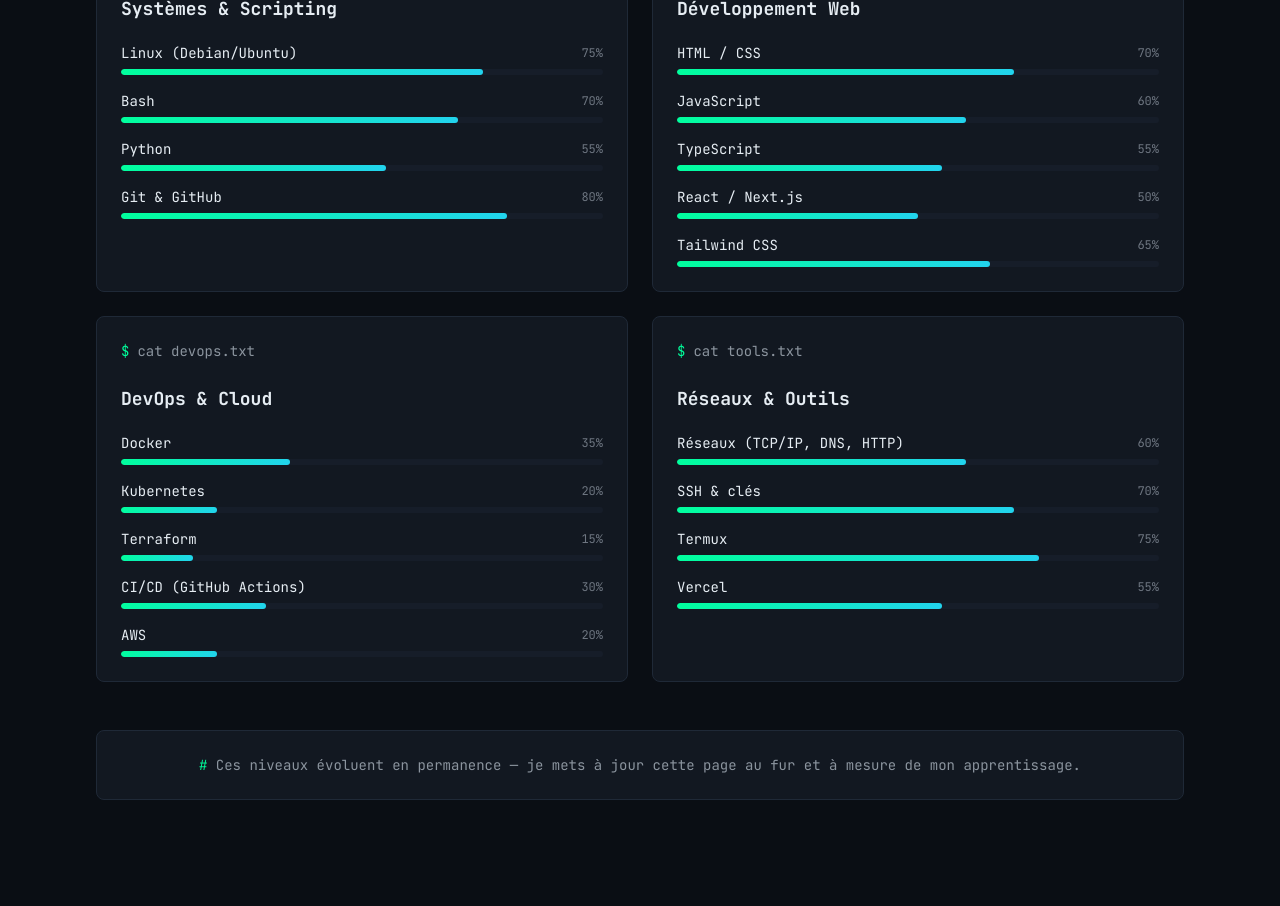
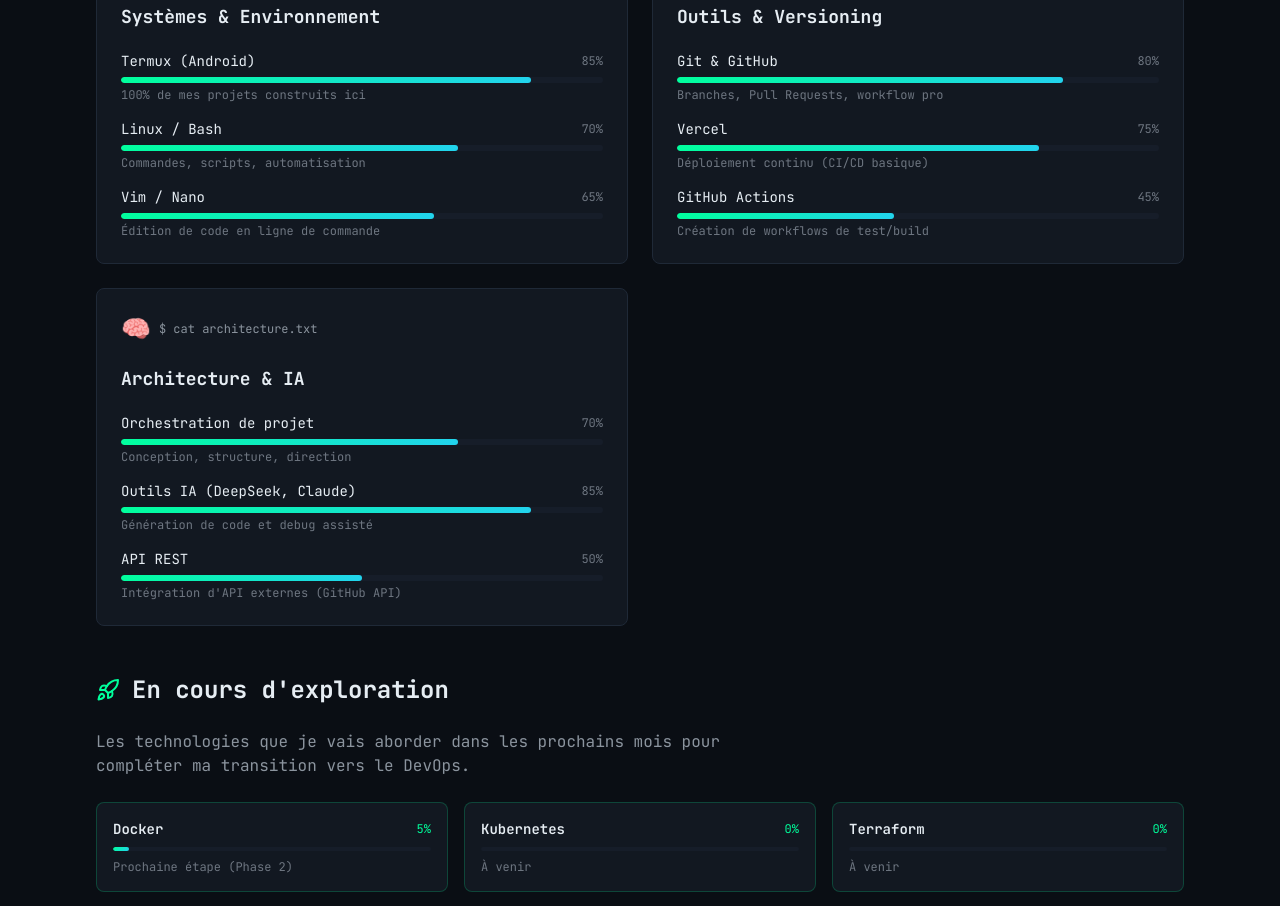
Before and after one commit to fotsingndiguedevy-dev/Portfolio-, a Next.js app: page /skills in a window 1280 px wide. Shown: the part 480-1386 px from the top of the page. Built offline with nearby package versions, Linux system fonts and the light colour scheme.

Commit message:
refonte(skills): mise à jour des compétences (Termux, IA, outils) sans survendre le code

```diff
--- a/app/skills/page.tsx
+++ b/app/skills/page.tsx
@@ -1,9 +1,11 @@
 import PageHeader from "@/components/ui/PageHeader";
-import { skillsData } from "@/content/skills";
+import { skillsData, learningSkills } from "@/content/skills";
+import { Rocket } from "lucide-react";
 
 export const metadata = {
   title: "Compétences | Fotsing Ndigue Devy",
-  description: "Mes compétences techniques en DevOps, développement et systèmes.",
+  description:
+    "Mes compétences techniques, mes outils et mon environnement de travail.",
 };
 
 export default function SkillsPage() {
@@ -12,22 +14,21 @@
       <PageHeader
         command="ls -la skills/"
         title="Compétences"
-        subtitle="Les technologies que j'utilise et mon niveau actuel sur chacune"
+        subtitle="Mon environnement de travail et mes outils"
       />
 
       <section className="container-custom py-12 md:py-16">
-        <div className="grid md:grid-cols-2 gap-6">
+        {/* CATÉGORIES PRINCIPALES */}
+        <div className="grid md:grid-cols-2 gap-6 mb-12">
           {skillsData.map((category) => (
             <div
               key={category.title}
               className="bg-bg-soft border border-border rounded-lg p-6 hover:border-accent-green/30 transition-colors"
             >
-              <div className="flex items-center gap-2 mb-6">
-                <span className="text-accent-green font-mono text-sm">
-                  $
-                </span>
-                <span className="text-text-muted font-mono text-sm">
-                  {category.command}
+              <div className="flex items-center gap-2 mb-5">
+                <span className="text-2xl">{category.icon}</span>
+                <span className="text-text-muted font-mono text-xs">
+                  $ {category.command}
                 </span>
               </div>
 
@@ -46,12 +47,17 @@
                         {skill.level}%
                       </span>
                     </div>
-                    <div className="h-1.5 bg-bg-card rounded-full overflow-hidden">
+                    <div className="h-1.5 bg-bg-card rounded-full overflow-hidden mb-1">
                       <div
                         className="h-full bg-gradient-accent rounded-full transition-all duration-500"
                         style={{ width: `${skill.level}%` }}
                       />
                     </div>
+                    {skill.note && (
+                      <p className="text-xs text-text-dim font-mono">
+                        {skill.note}
+                      </p>
+                    )}
                   </div>
                 ))}
               </div>
@@ -59,12 +65,53 @@
           ))}
         </div>
 
-        {/* Note bas de page */}
+        {/* SECTION APPRENTISSAGE */}
+        <div className="mb-8">
+          <div className="flex items-center gap-3 mb-6">
+            <Rocket size={24} className="text-accent-green" />
+            <h2 className="text-2xl font-mono font-bold text-text">
+              En cours d&apos;exploration
+            </h2>
+          </div>
+          <p className="text-text-muted mb-6 max-w-2xl">
+            Les technologies que je vais aborder dans les prochains mois pour
+            compléter ma transition vers le DevOps.
+          </p>
+
+          <div className="grid sm:grid-cols-2 md:grid-cols-3 gap-4">
+            {learningSkills.map((skill) => (
+              <div
+                key={skill.name}
+                className="bg-bg-soft border border-accent-green/20 rounded-lg p-4 hover:border-accent-green/50 transition-colors"
+              >
+                <div className="flex items-center justify-between mb-2">
+                  <span className="text-sm text-text font-mono font-semibold">
+                    {skill.name}
+                  </span>
+                  <span className="text-xs text-accent-green font-mono">
+                    {skill.level}%
+                  </span>
+                </div>
+                <div className="h-1 bg-bg-card rounded-full overflow-hidden mb-2">
+                  <div
+                    className="h-full bg-gradient-accent rounded-full transition-all duration-500"
+                    style={{ width: `${skill.level}%` }}
+                  />
+                </div>
+                <p className="text-xs text-text-dim font-mono">
+                  {skill.note}
+                </p>
+              </div>
+            ))}
+          </div>
+        </div>
+
+        {/* NOTE DE BAS DE PAGE */}
         <div className="mt-12 bg-bg-soft border border-border rounded-lg p-6 text-center">
           <p className="text-text-muted font-mono text-sm">
-            <span className="text-accent-green">#</span> Ces niveaux évoluent en
-            permanence — je mets à jour cette page au fur et à mesure de mon
-            apprentissage.
+            <span className="text-accent-green">#</span> Ces compétences sont mises à
+            jour au fur et à mesure de ma progression. L&apos;accent est mis sur
+            mon environnement (Termux) et ma capacité à orchestrer des outils modernes.
           </p>
         </div>
       </section>
--- a/content/skills.ts
+++ b/content/skills.ts
@@ -1,56 +1,105 @@
 export interface Skill {
   name: string;
-  level: number; // 0 à 100
-  icon?: string;
+  level: number;
+  note?: string;
 }
 
 export interface SkillCategory {
   title: string;
   command: string;
+  icon: string;
   skills: Skill[];
 }
 
 export const skillsData: SkillCategory[] = [
   {
-    title: "Systèmes & Scripting",
+    title: "Systèmes & Environnement",
     command: "cat system.txt",
+    icon: "🖥️",
     skills: [
-      { name: "Linux (Debian/Ubuntu)", level: 75 },
-      { name: "Bash", level: 70 },
-      { name: "Python", level: 55 },
-      { name: "Git & GitHub", level: 80 },
+      {
+        name: "Termux (Android)",
+        level: 85,
+        note: "100% de mes projets construits ici",
+      },
+      {
+        name: "Linux / Bash",
+        level: 70,
+        note: "Commandes, scripts, automatisation",
+      },
+      {
+        name: "Vim / Nano",
+        level: 65,
+        note: "Édition de code en ligne de commande",
+      },
     ],
   },
   {
-    title: "Développement Web",
-    command: "cat web.txt",
+    title: "Outils & Versioning",
+    command: "cat tools.txt",
+    icon: "🔧",
     skills: [
-      { name: "HTML / CSS", level: 70 },
-      { name: "JavaScript", level: 60 },
-      { name: "TypeScript", level: 55 },
-      { name: "React / Next.js", level: 50 },
-      { name: "Tailwind CSS", level: 65 },
+      {
+        name: "Git & GitHub",
+        level: 80,
+        note: "Branches, Pull Requests, workflow pro",
+      },
+      {
+        name: "Vercel",
+        level: 75,
+        note: "Déploiement continu (CI/CD basique)",
+      },
+      {
+        name: "GitHub Actions",
+        level: 45,
+        note: "Création de workflows de test/build",
+      },
     ],
   },
   {
-    title: "DevOps & Cloud",
-    command: "cat devops.txt",
+    title: "Architecture & IA",
+    command: "cat architecture.txt",
+    icon: "🧠",
     skills: [
-      { name: "Docker", level: 35 },
-      { name: "Kubernetes", level: 20 },
-      { name: "Terraform", level: 15 },
-      { name: "CI/CD (GitHub Actions)", level: 30 },
-      { name: "AWS", level: 20 },
-    ],
-  },
-  {
-    title: "Réseaux & Outils",
-    command: "cat tools.txt",
-    skills: [
-      { name: "Réseaux (TCP/IP, DNS, HTTP)", level: 60 },
-      { name: "SSH & clés", level: 70 },
-      { name: "Termux", level: 75 },
-      { name: "Vercel", level: 55 },
+      {
+        name: "Orchestration de projet",
+        level: 70,
+        note: "Conception, structure, direction",
+      },
+      {
+        name: "Outils IA (DeepSeek, Claude)",
+        level: 85,
+        note: "Génération de code et debug assisté",
+      },
+      {
+        name: "API REST",
+        level: 50,
+        note: "Intégration d'API externes (GitHub API)",
+      },
     ],
   },
 ];
+
+// Section "En cours d'exploration"
+export const learningSkills = [
+  {
+    name: "Docker",
+    level: 5,
+    note: "Prochaine étape (Phase 2)",
+  },
+  {
+    name: "Kubernetes",
+    level: 0,
+    note: "À venir",
+  },
+  {
+    name: "Terraform",
+    level: 0,
+    note: "À venir",
+  },
+  {
+    name: "AWS / Cloud",
+    level: 5,
+    note: "Notions de base",
+  },
+];
```
